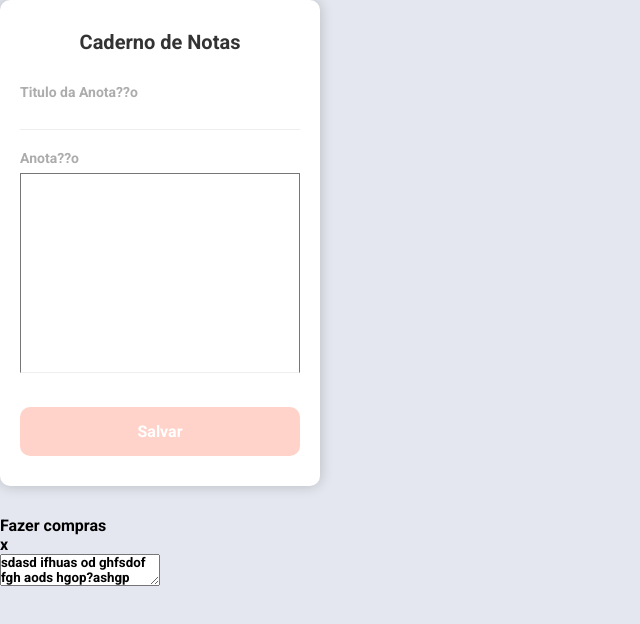
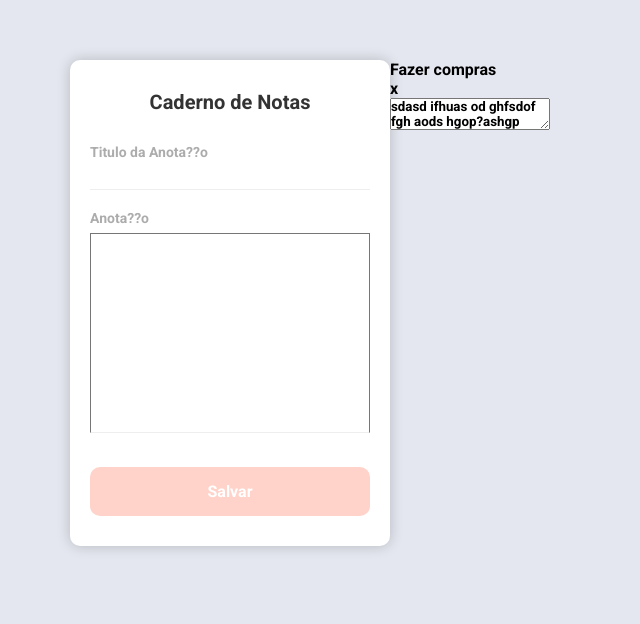
Before and after one commit to DarlanNoetzold/Notas, a React (Create React App) app in the folder Front/frontend/: page / in a window 1280 px wide. Shown: the top 624 px of the page, without its empty margins (0-640 px from the left). Built offline with nearby package versions, Linux system fonts and the light colour scheme.

Commit message:
estilização

```diff
--- a/Front/frontend/src/App.js
+++ b/Front/frontend/src/App.js
@@ -1,6 +1,8 @@
 import React from 'react';
 import './global.css';
 import './sidebar.css';
+import './app.css';
+import './main.css';
 
 
 function App() {
--- a/Front/frontend/src/app.css
+++ b/Front/frontend/src/app.css
@@ -0,0 +1,9 @@
+#app{
+    max-width:1200px;
+    margin: 0 auto;
+    padding: 60px 30px;
+
+    display:flex;
+    flex-direction: row;
+    align-items: flex-start;
+}
--- /dev/null
+++ b/Front/frontend/src/main.css
@@ -0,0 +1,51 @@
+main{
+    flex:1;
+}
+
+main ul{
+    display:grid;
+    grid-template-columns: 1fr 1fr;
+    gap: 20px;
+    list-style:none;
+}
+
+li.notepad-infos div{
+    display: flex;
+    justify-content: space-between;
+}
+
+li.notepad-infos{
+    background: #fff;
+    box-shadow: 0 0 14px 0 rgba(0,0,0,0.2);
+    border-radius: 10px;
+    padding: 20px 20px 10px 20px;
+}
+
+li.notepad-infos strong{
+    display: block;
+    font-size: 16px;
+    color: #333;
+}
+
+li.notepad-infos div div{
+    color: #ffeae6;
+    cursor: pointer;
+}
+
+li.notepad-infos div div:hover{
+    color: #eb8f7a;
+    transition: 0.2s;
+}
+
+li.notepad-infos textarea{
+    padding: 7px;
+    margin-top: 7px;
+    margin-bottom: 5px;
+    width: 100%;
+    height: 130px;
+    font-size: 14px;
+    color:#666;
+    border: 0;
+    background: #fff;
+    resize: none;
+}
```
